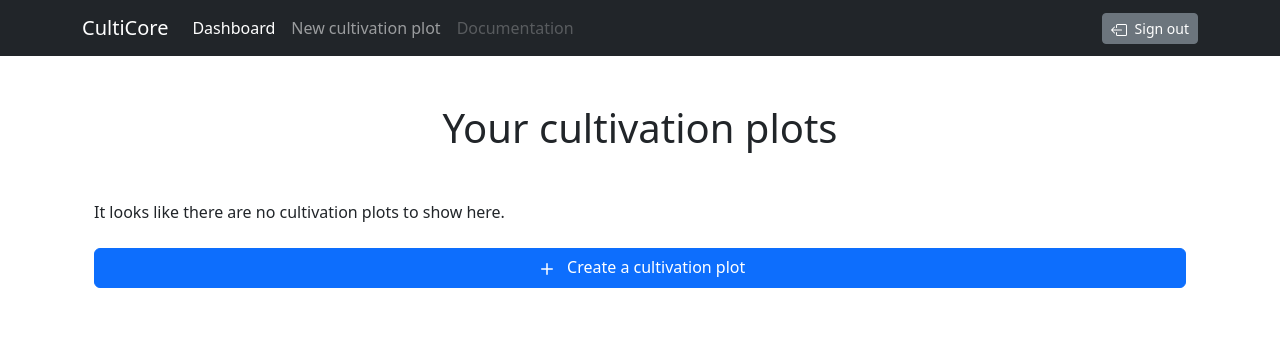
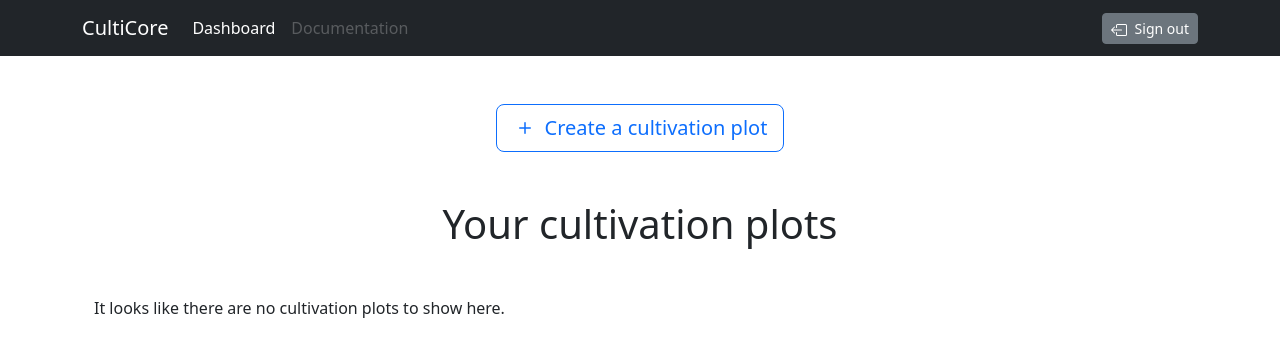
Before and after one commit to santiago-dev96/water-me, a Flask app: page / in a window 1280 px wide. Shown: the top 357 px of the page. Run offline with Flask 3, Linux system fonts and the light colour scheme; the visitor is signed in with stand-in values (Sample User, id 1); data comes from the database, SQL or seed files in the repository; data that the repository does not hold is empty; some libraries are stand-ins or nearby versions.

Commit message:
Use a create CTA to create a plot

```diff
--- a/flaskr/templates/cultivation_plots/index.html.jinja
+++ b/flaskr/templates/cultivation_plots/index.html.jinja
@@ -10,20 +10,18 @@ Cultivation plots
 
 <main>
 
+  <form action="{{ url_for('cultivation_plots.new_cultivation_plot') }}" class="d-flex justify-content-center mb-5">
+    <button type="submit" class="btn btn-lg btn-outline-primary d-flex align-items-center">
+      {% include "svgs/plus_icon.html.jinja" %}
+      <span class="ms-2">Create a cultivation plot</span>
+    </button>
+  </form>
+
   <h1 class="mb-5 text-center">Your cultivation plots</h1>
 
   {% if not cultivation_plots or cultivation_plots|length == 0 %}
 
   <p class="mb-4">It looks like there are no cultivation plots to show here.</p>
-
-  <form action="{{ url_for('cultivation_plots.new_cultivation_plot') }}">
-    <div class="d-grid">
-      <button type="submit" class="btn btn-primary">
-        {% include "svgs/plus_icon.html.jinja" %}
-        <span>&nbsp;Create a cultivation plot</span>
-      </button>
-    </div>
-  </form>
 
   {% else %}
 
--- a/flaskr/templates/layout.html.jinja
+++ b/flaskr/templates/layout.html.jinja
@@ -43,13 +43,6 @@
               {% endif %}
             </li>
             <li class="nav-item">
-              {% if request.endpoint == 'cultivation_plots.new_cultivation_plot' %}
-                <a class="nav-link active" href="{{ url_for('cultivation_plots.new_cultivation_plot') }}">New cultivation plot</a>
-              {% else %}
-                <a class="nav-link" href="{{ url_for('cultivation_plots.new_cultivation_plot') }}">New cultivation plot</a>
-              {% endif %}
-            </li>
-            <li class="nav-item">
               <a class="nav-link disabled" aria-disabled="true">Documentation</a>
             </li>
           </ul>
```
